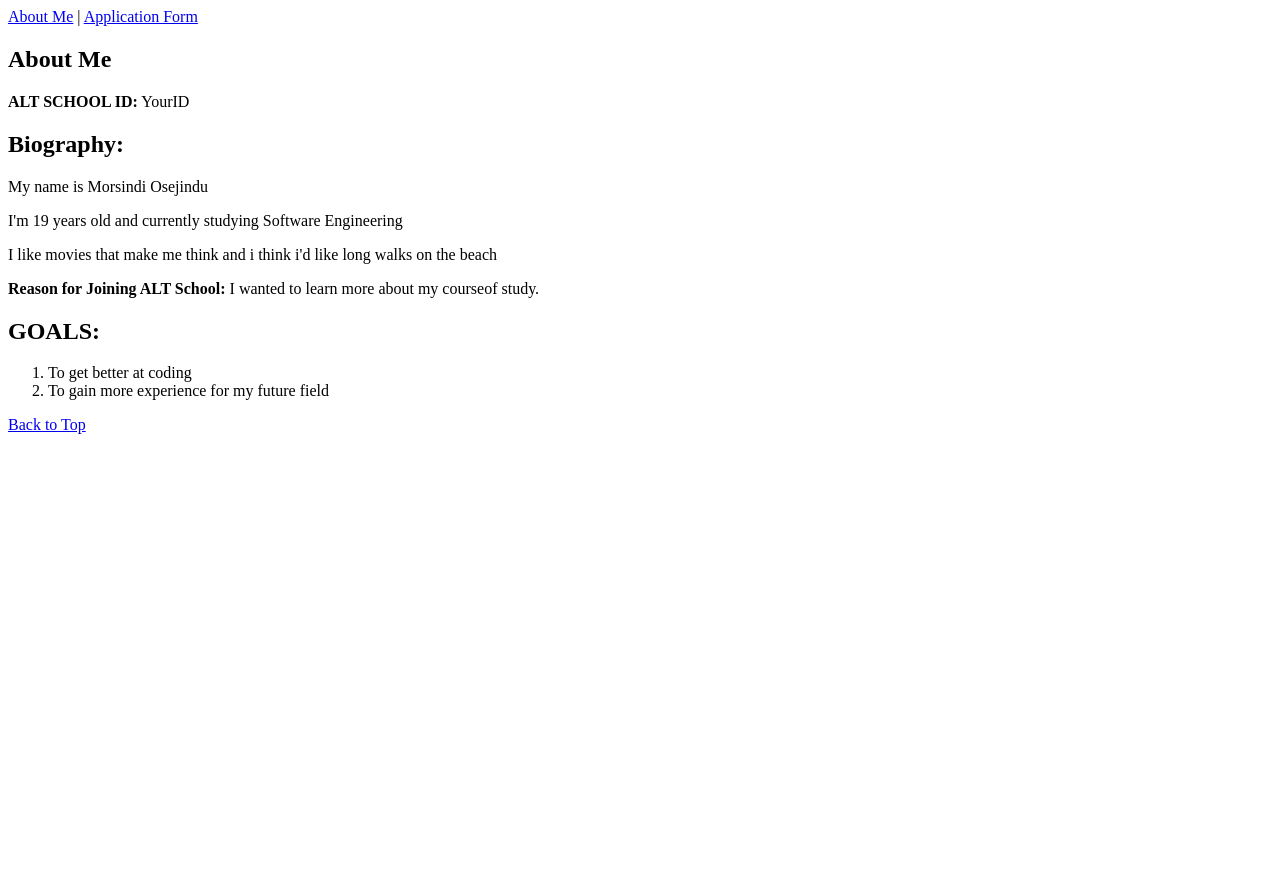
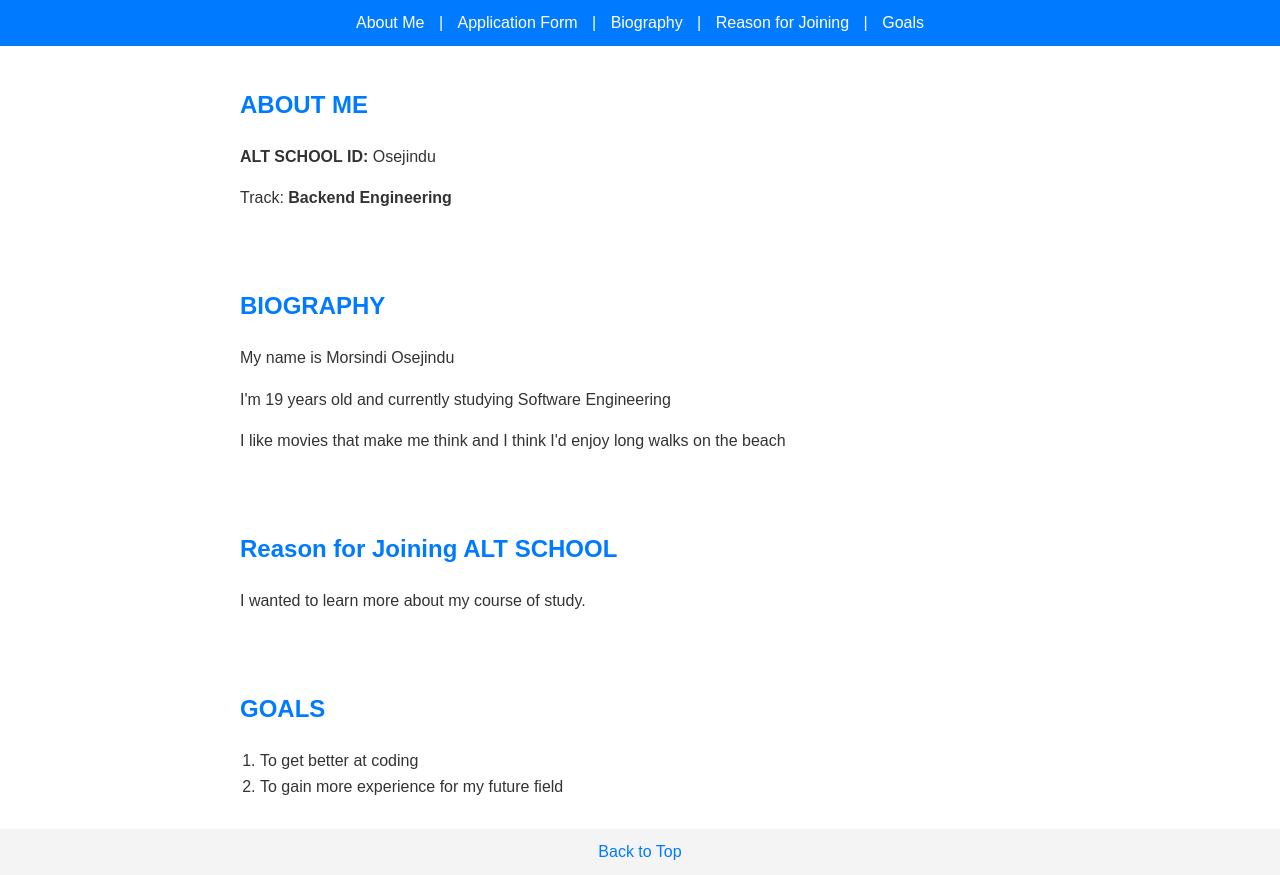
Before and after one commit to AltheaJT/altschoolAssignment, a plain HTML site: page index.html in a window 1280 px wide. Before the commit the page ends 800 px from the top, so only its background shows below. Drawn offline with Linux system fonts and the light colour scheme.

Commit message:
index.html

```diff
--- a/index.html
+++ b/index.html
@@ -4,29 +4,98 @@
     <meta charset="UTF-8">
     <meta name="viewport" content="width=device-width, initial-scale=1.0">
     <title>About Me - ALT School</title>
+    <style>
+        body {
+            font-family: Arial, sans-serif;
+            margin: 0;
+            padding: 0;
+            color: #333;
+            line-height: 1.6;
+        }
+
+        nav {
+            background-color: #007bff;
+            color: white;
+            padding: 10px;
+            text-align: center;
+        }
+
+        nav a {
+            color: white;
+            text-decoration: none;
+            padding: 10px;
+        }
+
+        nav a:hover {
+            background-color: #0056b3;
+            border-radius: 4px;
+        }
+
+        section {
+            padding: 20px;
+            max-width: 800px;
+            margin: auto;
+        }
+
+        h1, h2 {
+            color: #007bff;
+        }
+
+        ol {
+            margin: 10px 0;
+            padding-left: 20px;
+        }
+
+        footer {
+            background-color: #f4f4f4;
+            padding: 10px;
+            text-align: center;
+        }
+
+        footer a {
+            color: #007bff;
+            text-decoration: none;
+        }
+
+        footer a:hover {
+            text-decoration: underline;
+        }
+    </style>
 </head>
 <body>
 
     <nav>
-        <a href="index.html">About Me</a> |
-        <a href="form.html">Application Form</a>
+        <a href="#about">About Me</a> |
+        <a href="form.html">Application Form</a> |
+        <a href="#biography">Biography</a> |
+        <a href="#reason">Reason for Joining</a> |
+        <a href="#goals">Goals</a>
     </nav>
 
     <section id="about">
-        <h1>About Me</h1>
-        <p><strong>ALT SCHOOL ID:</strong> YourID</p>
-        <h2>Biography:</h2>
-            <p>My name is Morsindi Osejindu</p>
-            <p>I'm 19 years old and currently studying Software Engineering</p>
-            <p>I like movies that make me think and i think i'd like long walks on the beach</p>
-        </p>
-        <p><strong>Reason for Joining ALT School:</strong> I wanted to learn more about my courseof study.</p>
-        <h2>GOALS:</h2>
+        <h1>ABOUT ME</h1>
+        <p><strong>ALT SCHOOL ID:</strong> Osejindu</p>
+        <p>Track: <strong>Backend Engineering</strong></p>
+    </section>
+
+    <section id="biography">
+        <h2>BIOGRAPHY</h2>
+        <p>My name is Morsindi Osejindu</p>
+        <p>I'm 19 years old and currently studying Software Engineering</p>
+        <p>I like movies that make me think and I think I'd enjoy long walks on the beach</p>
+    </section>
+
+    <section id="reason">
+        <h2>Reason for Joining ALT SCHOOL</h2>
+        <p>I wanted to learn more about my course of study.</p>
+    </section>
+
+    <section id="goals">
+        <h2>GOALS</h2>
         <ol>
             <li>To get better at coding</li>
             <li>To gain more experience for my future field</li>
         </ol>
-
     </section>
 
     <footer>
```
